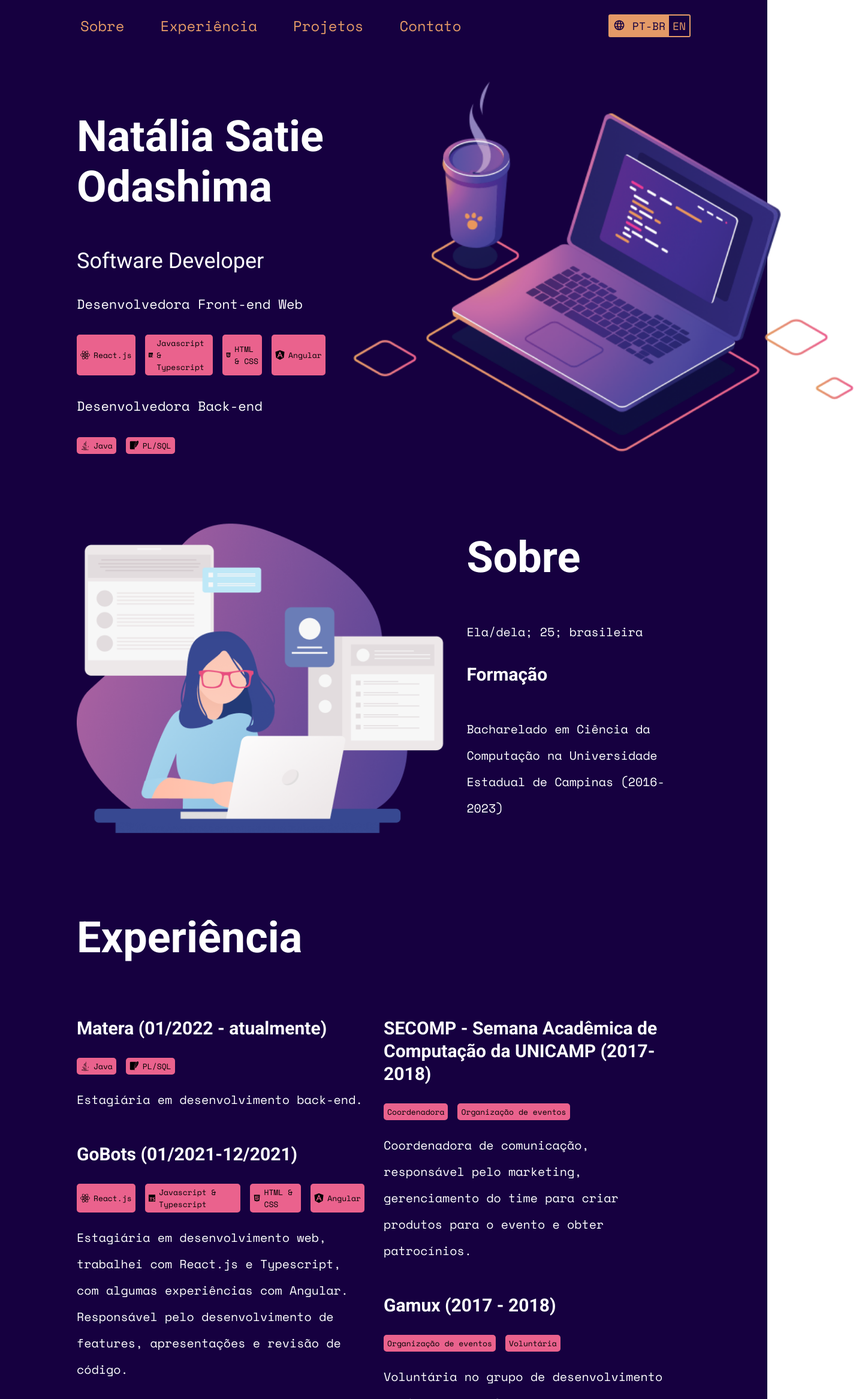
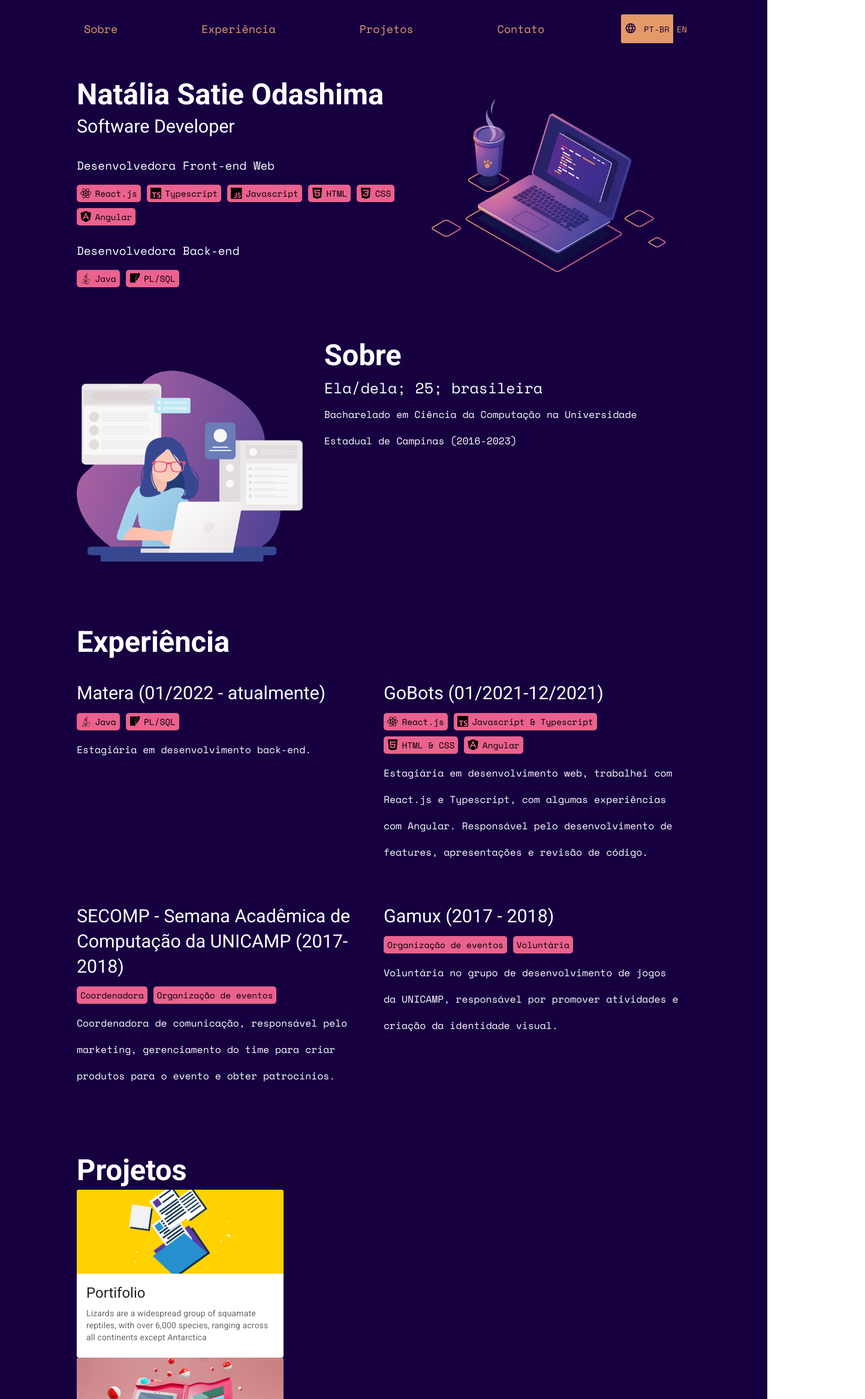
Before and after one commit to NatSatie/portifolio, a React (Create React App) app: page / in a window 1280 px wide. Shown: the top 2333 px of the page at 60% size, 1443 px wide, since content can reach past the window. Built offline with nearby package versions, Linux system fonts and the light colour scheme.

Commit message:
refactor to mobile

```diff
--- a/src/components/ChangeLang/ChangeLangStyle.js
+++ b/src/components/ChangeLang/ChangeLangStyle.js
@@ -5,8 +5,8 @@
     display: flex;
     flex-direction: row;
     align-items: center;
-    min-height: 24px;
-    border: 2px solid ${color.basic.orange};
+    min-height: 20px;
+    border: 3x solid ${color.basic.orange};
     border-radius: 3px;
     background-color: ${props => props.isSelected ? color.basic.orange : color.basic.primary};
 `;
@@ -17,7 +17,7 @@
     cursor: pointer;
     font-family: 'Space Mono', monospace;
     color: ${props => props.isSelected ? color.basic.primary : color.basic.orange};
-    font-size: 18px;
+    font-size: 14px;
     padding: 3px 6px;
     height: 100%;
 `;
--- a/src/components/Content/About/About.js
+++ b/src/components/Content/About/About.js
@@ -1,5 +1,5 @@
 import { useTranslation } from 'react-i18next';
-import { SecondarySubtitle, Image, Container, Title, Info, CollumnContainer, Description } from './../GeneralStyle';
+import { ImageContainer, SecondarySubtitle, Image, Container, Title, Info, CollumnContainer, Description } from './../GeneralStyle';
 import image from  './../../../about.png'
 import Stack from '@mui/material/Stack';
 
@@ -8,13 +8,14 @@
 
   return (
     <Container>
-        <Image src={image} isLeft/>
-        <CollumnContainer>
+        <ImageContainer>
+          <Image src={image} isLeft/>
+        </ImageContainer>
+        <CollumnContainer isLeft>
             <Title>{t('tabs.about')}</Title>
             <Info>
                 {t('bio.pronoum')}
             </Info>
-            <SecondarySubtitle>{t('education.title')}</SecondarySubtitle>
             <Description>
                 {t('education.graduation')}
             </Description>
--- a/src/components/Content/Experience/Experience.js
+++ b/src/components/Content/Experience/Experience.js
@@ -1,6 +1,5 @@
 import { useTranslation } from 'react-i18next';
-import { RowContainer, SecondarySubtitle, Container, Title, CollumnContainer, Description } from './../GeneralStyle';
-import Stack from '@mui/material/Stack';
+import { GridContainer, Container, Title, SkillDiv, Description, Subtitle, ExperienceContainer} from './../GeneralStyle';
 import SkillTag from '../../SkillTag/SkillTag';
 import { SiReact, SiTypescript,SiHtml5, SiAngular, SiJava, SiSqlite } from "react-icons/si";
 
@@ -73,40 +72,19 @@
   return (
     <Container isColumn>
         <Title>{t('tabs.experience')}</Title>
-        <RowContainer>
-            <CollumnContainer>
-                <SecondarySubtitle>{experience[0].name}</SecondarySubtitle>
-                <Stack direction="row" spacing={2}>
-                    {experience[0].tags.map( elem => <SkillTag name={elem.name} icon={elem.icon} />)}
-                </Stack>
-                <Description>
-                    {experience[0].description}
-                </Description>
-                <SecondarySubtitle>{experience[1].name}</SecondarySubtitle>
-                <Stack direction="row" spacing={2}>
-                    {experience[1].tags.map( elem => <SkillTag name={elem.name} icon={elem.icon} />)}
-                </Stack>
-                <Description>
-                    {experience[1].description}
-                </Description>
-            </CollumnContainer>
-            <CollumnContainer>
-                <SecondarySubtitle>{experience[2].name}</SecondarySubtitle>
-                <Stack direction="row" spacing={2}>
-                    {experience[2].tags.map( elem => <SkillTag name={elem.name} icon={elem.icon} />)}
-                </Stack>
-                <Description>
-                    {experience[2].description}
-                </Description>
-                <SecondarySubtitle>{experience[3].name}</SecondarySubtitle>
-                <Stack direction="row" spacing={2}>
-                    {experience[3].tags.map( elem => <SkillTag name={elem.name} icon={elem.icon} />)}
-                </Stack>
-                <Description>
-                    {experience[3].description}
-                </Description>
-            </CollumnContainer>
-        </RowContainer>
+        <GridContainer>
+          {experience.map( exp =>
+            <ExperienceContainer>
+              <Subtitle>{exp.name}</Subtitle>
+              <SkillDiv>
+                  {exp.tags.map( elem => <SkillTag name={elem.name} icon={elem.icon} />)}
+              </SkillDiv>
+              <Description>
+                  {exp.description}
+              </Description>
+            </ExperienceContainer>
+          )}
+        </GridContainer>
     </Container>
   );
 }
--- a/src/components/Content/GeneralStyle.js
+++ b/src/components/Content/GeneralStyle.js
@@ -1,42 +1,45 @@
 import styled from 'styled-components';
 import color from './../../theme.json';
 
-export const Title = styled.h2`
+export const Title = styled.div`
     font-family: Roboto;
-    font-size: 72px;
+    font-size: calc(36px + 1vw);
     font-style: normal;
     font-weight: 700;
-    line-height: 84px;
+    line-height: 40px;
     letter-spacing: 0em;
     text-align: left;
     color: white;
+    padding: 12px 0;
 `;
 
 export const Subtitle = styled.div`
     font-family: Roboto;
-    font-size: 36px;
+    font-size: calc(24px + 0.5vw);
     font-style: normal;
     font-weight: 400;
     line-height: 42px;
     letter-spacing: 0em;
     text-align: left;
     color: white;
+    padding: 0 0 12px 0;
 `;
 
-export const SecondaryTitle = styled.h4`
+export const SecondaryTitle = styled.div`
     font-family: Space Mono;
-    font-size: 22px;
+    font-size: calc(18px + 0.1vw);
     font-style: normal;
     font-weight: 400;
-    line-height: 44px;
+    line-height: 5vh;
     letter-spacing: 0em;
     text-align: left;
     color: white;
+    padding: 12px 0;
 `;
 
-export const SecondarySubtitle = styled.h3`
+export const SecondarySubtitle = styled.div`
     font-family: Roboto;
-    font-size: 30px;
+    font-size: calc(16px + 0.1vw);
     font-style: normal;
     font-weight: 700;
     line-height: 38px;
@@ -47,7 +50,7 @@
 
 export const Info = styled.div`
     font-family: Space Mono;
-    font-size: 20px;
+    font-size: calc(12px + 1vw);
     font-style: normal;
     font-weight: 400;
     line-height: 44px;
@@ -56,9 +59,9 @@
     color: white;
 `;
 
-export const Description = styled.p`
+export const Description = styled.div`
     font-family: Space Mono;
-    font-size: 20px;
+    font-size: calc(10px + 0.5vw);
     font-style: normal;
     font-weight: 400;
     line-height: 44px;
@@ -67,15 +70,31 @@
     color: white;
 `;
 
-export const SkillDiv = styled.div``;
+export const ExperienceContainer = styled.div`
+    display: flex;
+    flex-direction: column;
+    margin: 32px 16px 32px 0;
+`;
+
+export const SkillDiv = styled.div`
+    display: flex;
+    flex-direction: row;
+    max-width: 50vw;
+    flex-wrap: wrap;
+
+    @media only screen and (max-width: 900px) {
+      max-width: 100%
+    }
+`;
 
 export const Container = styled.div`
   display: flex;
   flex-direction: ${props => props.isColumn ? "column" : "row"};
   width: 100%;
   padding: 36px 0;
+  overflow: auto;
 
-  @media only screen and (max-width: 700px) {
+  @media only screen and (max-width: 900px) {
     width: 100%;
   }
 `;
@@ -83,8 +102,7 @@
 export const CollumnContainer = styled.div`
   display: flex;
   flex-direction: column;
-  padding: 0 32px 0 0;
-  width: 100%;
+  width: 70%;
 `;
 
 export const RowContainer = styled.div`
@@ -93,9 +111,29 @@
   width: 100%;
 `;
 
+export const GridContainer = styled.div`
+  display: grid;
+  grid-template-columns: 50% 50%;
+
+  @media only screen and (max-width: 900px) {
+    grid-template-columns: 100%;
+  }
+`;
+
+export const ImageContainer = styled.div`
+  padding: 0 32px 0 0;
+  @media only screen and (max-width: 800px) {
+    padding: 0;
+  }
+`;
+
 export const Image = styled.img`
   object-fit: contain;
   height: 100%;
   width: 100%;
-  padding: ${props => props.isLeft ? "0 32px 0 0": "0"}
+  display: block;
+
+  @media only screen and (max-width: 800px) {
+    display: none;
+  }
 `;
--- a/src/components/Content/Introduction/Introduction.js
+++ b/src/components/Content/Introduction/Introduction.js
@@ -1,8 +1,8 @@
 import { useTranslation } from 'react-i18next';
-import { Image, Container, Title, Subtitle, CollumnContainer, SecondaryTitle, SkillDiv } from './../GeneralStyle';
+import { ImageContainer, Image, Container, Title, Subtitle, CollumnContainer, SecondaryTitle, SkillDiv } from './../GeneralStyle';
 import image from  './../../../main.png'
 import Stack from '@mui/material/Stack';
-import { SiReact, SiTypescript,SiHtml5, SiAngular, SiJava, SiSqlite } from "react-icons/si";
+import { SiReact, SiTypescript, SiJavascript,SiHtml5, SiAngular, SiJava, SiCss3, SiSqlite } from "react-icons/si";
 import SkillTag from '../../SkillTag/SkillTag';
 
 const Introduction = () => {
@@ -14,12 +14,20 @@
       "icon": <SiReact />
     },
     {
-      "name": "Javascript & Typescript",
+      "name": "Typescript",
       "icon": <SiTypescript />
     },
     {
-      "name": "HTML & CSS",
+      "name": "Javascript",
+      "icon": <SiJavascript />
+    },
+    {
+      "name": "HTML",
       "icon": <SiHtml5 />
+    },
+    {
+      "name": "CSS",
+      "icon": <SiCss3 />
     },
     {
       "name": "Angular",
@@ -45,24 +53,22 @@
             <Subtitle>
                 Software Developer
             </Subtitle>
-            <SkillDiv>
             <SecondaryTitle>
                 {t('bio.front')}
             </SecondaryTitle>
-                <Stack direction="row" spacing={2}>
+            <SkillDiv>
               { front.map(elem => <SkillTag name={elem.name} icon={elem.icon} />)}
-                </Stack>
             </SkillDiv>
-            <SkillDiv>
             <SecondaryTitle>
                 {t('bio.back')}
             </SecondaryTitle>
-                <Stack direction="row" spacing={2}>
+            <SkillDiv>
               { back.map(elem => <SkillTag name={elem.name} icon={elem.icon} />)}
-                </Stack>
             </SkillDiv>
         </CollumnContainer>
+        <ImageContainer>
           <Image src={image}/>
+        </ImageContainer>
     </Container>
   );
 }
--- /dev/null
+++ b/src/components/Content/Projects/ProjectCard.js
@@ -0,0 +1,31 @@
+import { useTranslation } from 'react-i18next';
+import { RowContainer, SecondarySubtitle, Image, Container, Title, Info, CollumnContainer, Description } from '../GeneralStyle';
+import Stack from '@mui/material/Stack';
+import SkillTag from '../../SkillTag/SkillTag';
+import Card from '@mui/material/Card';
+import CardActions from '@mui/material/CardActions';
+import CardContent from '@mui/material/CardContent';
+import CardMedia from '@mui/material/CardMedia';
+import Button from '@mui/material/Button';
+import Typography from '@mui/material/Typography';
+
+const ProjectCard = ({ name, tags, img, description, rep, demo}) => {
+  const { t } = useTranslation('translation');
+
+  return (
+    <Card sx={{ maxWidth: 345 }}>
+      {img}
+      <CardContent>
+        <Typography gutterBottom variant="h5" component="div">
+          {name}
+        </Typography>
+        <Typography variant="body2" color="text.secondary">
+          Lizards are a widespread group of squamate reptiles, with over 6,000
+          species, ranging across all continents except Antarctica
+        </Typography>
+      </CardContent>
+    </Card>
+  );
+}
+
+export default ProjectCard;
--- a/src/components/Content/Projects/Projects.js
+++ b/src/components/Content/Projects/Projects.js
@@ -2,11 +2,20 @@
 import { RowContainer, SecondarySubtitle, Image, Container, Title, Info, CollumnContainer, Description } from './../GeneralStyle';
 import Stack from '@mui/material/Stack';
 import SkillTag from '../../SkillTag/SkillTag';
+import Card from '@mui/material/Card';
+import CardActions from '@mui/material/CardActions';
+import CardContent from '@mui/material/CardContent';
+import CardMedia from '@mui/material/CardMedia';
+import Button from '@mui/material/Button';
+import Typography from '@mui/material/Typography';
+import ProjectCard from './ProjectCard';
+import archive from './img/archive.png';
+import pokedex from './img/pokedex.jpg';
 
 const Projects = () => {
   const { t } = useTranslation('translation');
 
-  /* const experience = [
+  const experience = [
     {
       "name": t('projects.title.portifolio'),
       "tags": [
@@ -46,36 +55,12 @@
       "rep": "https://github.com/NatSatie/pokemon-list",
       "demo": "https://mr34l.sse.codesandbox.io/"
     }
-  ]; */
+  ];
 
   return (
     <Container isColumn>
         <Title>{t('tabs.projects')}</Title>
-        <RowContainer>
-            <CollumnContainer>
-                <SecondarySubtitle>{t('education.title')}</SecondarySubtitle>
-                <Stack direction="row" spacing={2}>
-                    <SkillTag name="asdasdasd" />
-                </Stack>
-                <Description>
-                    {t('education.graduation')}
-                </Description>
-                <SecondarySubtitle>{t('education.title')}</SecondarySubtitle>
-                <Description>
-                    {t('education.graduation')}
-                </Description>
-            </CollumnContainer>
-            <CollumnContainer>
-                <SecondarySubtitle>{t('education.title')}</SecondarySubtitle>
-                <Description>
-                    {t('education.graduation')}
-                </Description>
-                <SecondarySubtitle>{t('education.title')}</SecondarySubtitle>
-                <Description>
-                    {t('education.graduation')}
-                </Description>
-            </CollumnContainer>
-        </RowContainer>
+        {experience.map( exp => <ProjectCard name={exp.name} img={exp.img} tags={exp.tags} description={exp.description} rep={exp.rep} demo={exp.demo} />)}
     </Container>
   );
 }
--- a/src/components/Main/Main.js
+++ b/src/components/Main/Main.js
@@ -15,12 +15,10 @@
     <Container>
       <MenuWrapper>
         <MenuContainer>
-            <Stack spacing={6} direction="row">
-                <MenuButton>{t('tabs.about')}</MenuButton>
-                <MenuButton>{t('tabs.experience')}</MenuButton>
-                <MenuButton>{t('tabs.projects')}</MenuButton>
-                <MenuButton>{t('tabs.contact')}</MenuButton>
-            </Stack>
+            <MenuButton>{t('tabs.about')}</MenuButton>
+            <MenuButton>{t('tabs.experience')}</MenuButton>
+            <MenuButton>{t('tabs.projects')}</MenuButton>
+            <MenuButton>{t('tabs.contact')}</MenuButton>
             <ChangeLang />
         </MenuContainer>
       </MenuWrapper>
--- a/src/components/Main/MainStyle.js
+++ b/src/components/Main/MainStyle.js
@@ -6,26 +6,30 @@
   flex-direction: column;
   width: 80%;
   margin: 90px 0px 0px 0px;
-
-  @media only screen and (max-width: 700px) {
-    width: 100%;
-  }
 `;
 
 export const MenuWrapper = styled.div`
     position: fixed;
     top: 0;
     width: 80%;
-    max-height: 90px;
+    max-height: 120px;
 `;
 
 export const MenuContainer = styled.div`
     padding: 24px 0;
     display: flex;
+    flex-wrap: wrap;
     flex-direction: row;
     justify-content: space-between;
     width: 100%;
     background-color: ${color.basic.primary};
+    @media only screen and (max-width: 900px) {
+      padding: 12px 0;
+    }
+
+    @media only screen and (max-height: 600px) {
+      padding: 12px 0;
+    }
 `;
 
 export const MenuButton = styled.button`
@@ -34,5 +38,6 @@
     font-family: 'Space Mono', monospace;
     color: ${color.basic.orange};
     cursor: pointer;
-    font-size: 24px;
+    font-size: calc(12px + 0.5vw);
+    padding: 10px 12px;
 `;
--- a/src/components/SkillTag/SkillTagStyle.js
+++ b/src/components/SkillTag/SkillTagStyle.js
@@ -9,14 +9,15 @@
     justify-content: space-between;
     color: black;
     background-color: ${color.basic.pink};
-    font-size: 16px;
+    font-size: calc(12px + 0.5vw);
     padding: 2px 4px;
     align-items: center;
+    margin: 0 10px 10px 0 ;
 `;
 
 export const Paragraph = styled.div`
     font-family: Space Mono;
-    font-size: 13px;
+    font-size: calc(8px + 0.5vw);
     font-style: normal;
     padding: ${props => props.hasIcon ? "0 0 0 6px" : "0"};
     font-weight: 400;
--- a/src/locales/en/translation.json
+++ b/src/locales/en/translation.json
@@ -1,14 +1,14 @@
 {
   "education": {
     "title": "Education",
-    "graduation": "Undergratuate Computer Science Student at Univerysity of Campinas (2016-2023)",
+    "graduation": "Undergratuate Computer Science student at University of Campinas (2016-2023)",
     "description": "",
     "findMore": ""
   },
   "bio": {
     "pronoum": "She/her; 25; brazilian",
     "subtitle": "Software Developer",
-    "front": "Frone-end developer",
+    "front": "Front-end developer",
     "back": "Back-end developer"
   },
   "lang": {
```
Also changed, not shown: src/components/Content/Projects/ProjectCardStyle.js (added). Lines whose indentation alone changed are shown as unchanged.
